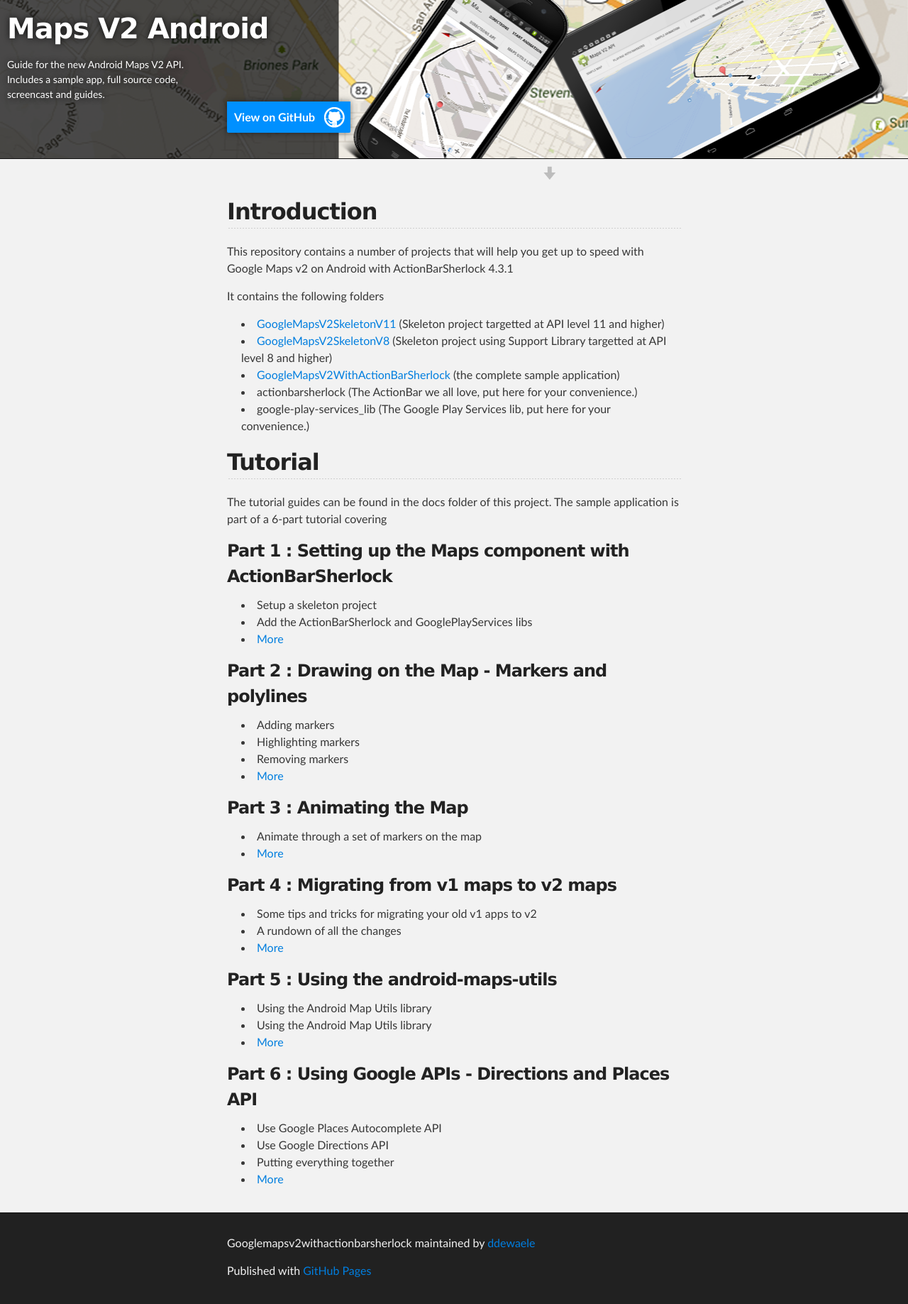
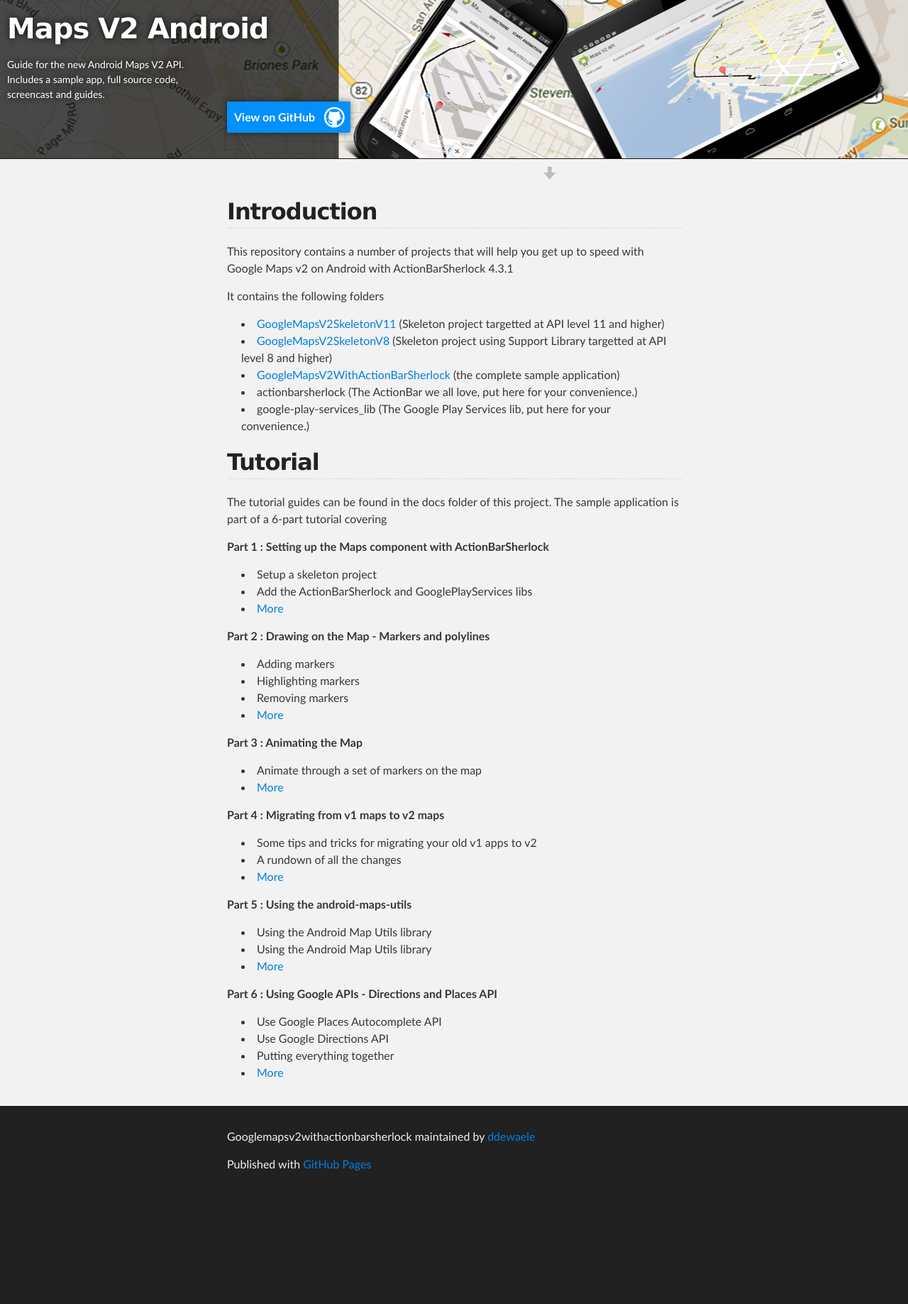
Before and after one commit to ddewaele/GoogleMapsV2WithActionBarSherlock, a Jekyll site: the page built from index.md, in a window 1280 px wide. Shown: the whole page at 71% size. Built offline with Jekyll 4.4.1, drawn with Linux system fonts in a browser that asks for light colours; after the commit the page ends 1687 px from its top, so only the background shows below that.

```diff
--- a/index.md
+++ b/index.md
@@ -19,37 +19,37 @@ It contains the following folders
 
 The tutorial guides can be found in the docs folder of this project. The sample application is part of a 6-part tutorial covering
 
-###Part 1 : Setting up the Maps component with ActionBarSherlock
+**Part 1 : Setting up the Maps component with ActionBarSherlock**
 
 - Setup a skeleton project
 - Add the ActionBarSherlock and GooglePlayServices libs
 - [More](./part1)
 
-###Part 2 : Drawing on the Map - Markers and polylines
+**Part 2 : Drawing on the Map - Markers and polylines**
 
 - Adding markers
 - Highlighting markers
 - Removing markers
 - [More](./part1)
 
-###Part 3 : Animating the Map
+**Part 3 : Animating the Map**
 
 - Animate through a set of markers on the map
 - [More](./part1)
 
-###Part 4 : Migrating from v1 maps to v2 maps
+**Part 4 : Migrating from v1 maps to v2 maps**
 
 - Some tips and tricks for migrating your old v1 apps to v2
 - A rundown of all the changes
 - [More](./part1)
 
-###Part 5 : Using the android-maps-utils
+**Part 5 : Using the android-maps-utils**
 
 - Using the Android Map Utils library
 - Using the Android Map Utils library
 - [More](./part1)
 
-###Part 6 : Using Google APIs - Directions and Places API
+**Part 6 : Using Google APIs - Directions and Places API**
 
 - Use Google Places Autocomplete API
 - Use Google Directions API
```
